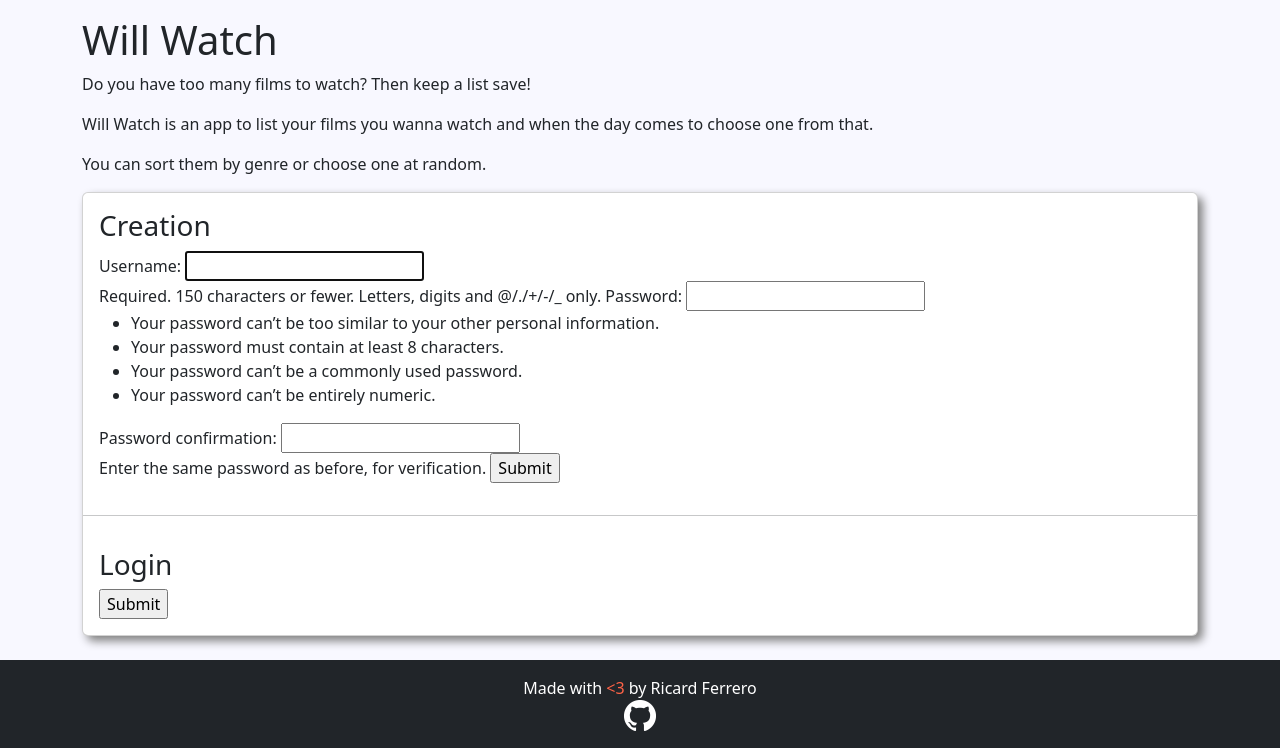
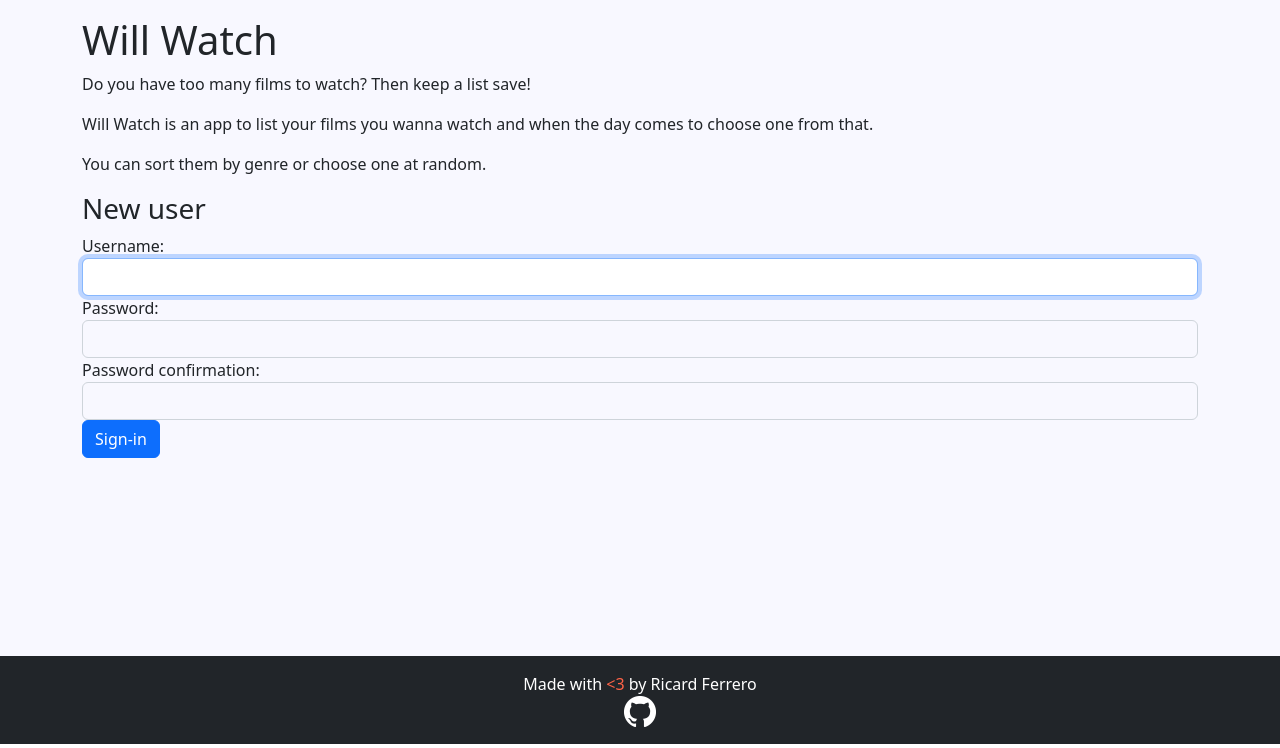
Before and after one commit to ricard-ferrero/will-watch, a Django app: page / in a window 1280 px wide. Shown: the part 56-804 px from the top of the page. Run offline with Django 4.2, Linux system fonts and the light colour scheme; some libraries are stand-ins or nearby versions.

Commit message:
trying styles to signin form

```diff
--- a/willwatchproject/frontend/templates/frontend/index.html
+++ b/willwatchproject/frontend/templates/frontend/index.html
@@ -6,7 +6,7 @@
 {% block aria-home %}aria-current="page"{% endblock %}
 
 {% block content %}
-<div class="content">
+<div>
 <h1>Will Watch</h1>
 
 <p>Do you have too many films to watch? Then keep a list save!</p>
@@ -16,21 +16,45 @@
 <p>You can sort them by genre or choose one at random.</p>
 </div>
 
-<div class="card">
-<div class="card-body">
-	<form>
-	<p class="card-title h3">Creation</p>
-	{{ form_creation }}
+
+
+<form>
+	<p class="h3">New user</p>
+
+	{% csrf_token %}
+
+	<div>
+		<label for="id_username">Username:</label>
+		<input class="form-control" type="text" name="username" maxlength="150" autocapitalize="none" autocomplete="username" autofocus required id="id_username">
+	</div>
+
+	<div>
+		<label for="id_password1">Password:</label>
+		<input class="form-control" type="password" name="password1" autocomplete="new-password" required id="id_password1">
+	</div>
+
+	<div>
+		<label for="id_password2">Password confirmation:</label>
+		<input class="form-control" type="password" name="password2" autocomplete="new-password" required id="id_password2">
+	</div>
+
+	<button type="submit" class="btn btn-large btn-primary">Sign-in</button>
+
+
+</form>
+
+<!--
+<form>
+	<div class="card-body">
+	<p class="card-title h3">Login</p>
+	{{ form_login }}
+	</div>
+
+	<div class="card-footer">
 	<input type="submit">
-	</form>
+	</div>
+</form>
 </div>
-<hr>
-<div class="card-body">
-	<p class="card-title h3">Login</p>
-	<form>
-	{{ form_login }}
-	<input type="submit">
-	</form>
-</div>
-</div>
+-->
+
 {% endblock %}
```
